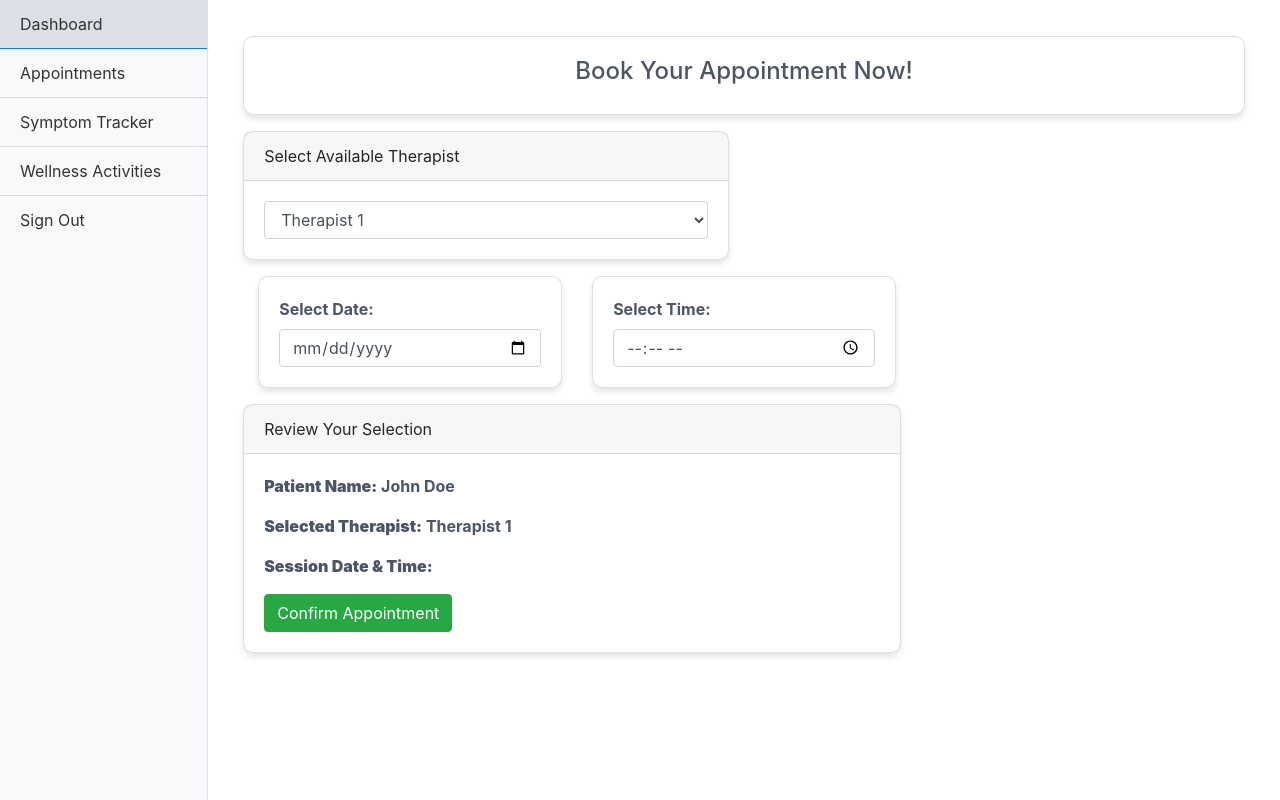
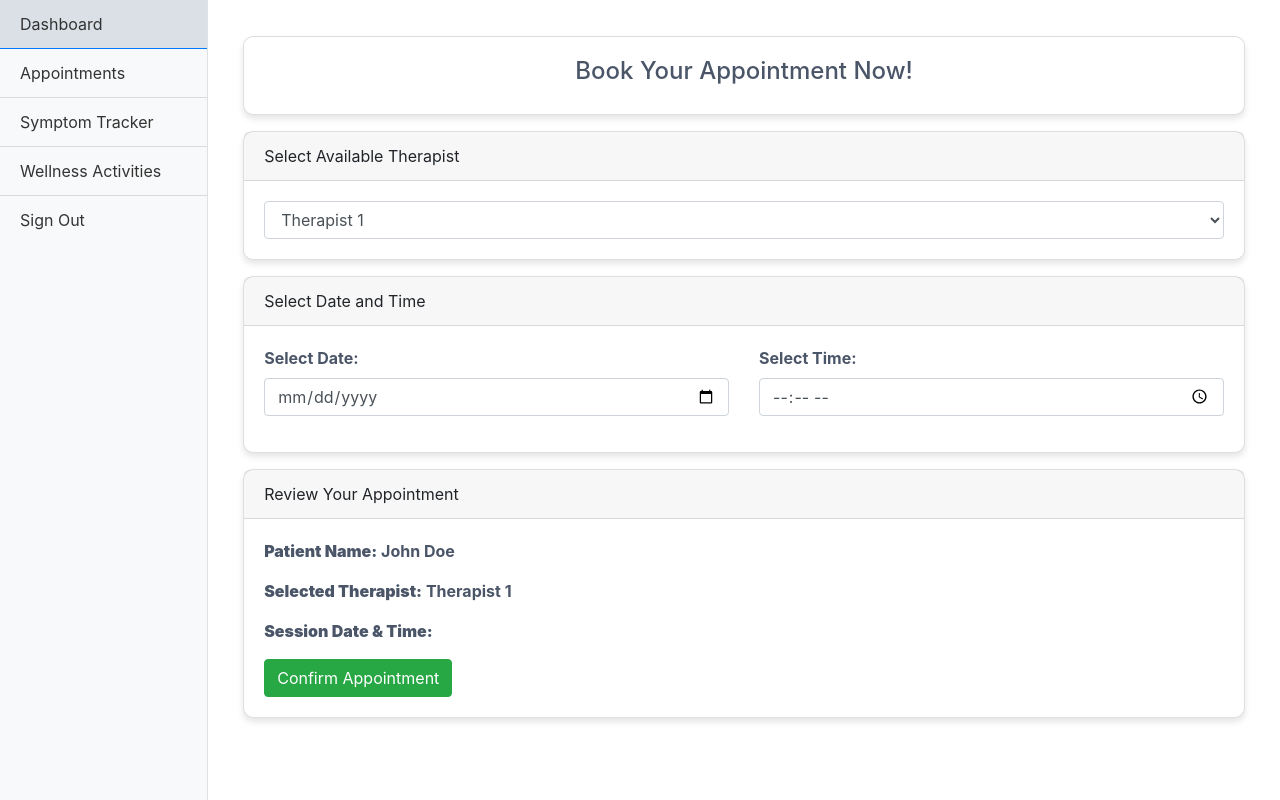
Before and after one commit to rheathadhani/mytelepsychiatry, a plain HTML site: page client/patient-appointments.html in a window 1280 px wide. Drawn offline with nearby package versions, Linux system fonts and the light colour scheme.

Commit message:
appointment

```diff
--- a/client/patient-appointments.html
+++ b/client/patient-appointments.html
@@ -42,12 +42,11 @@
         </div>
 
         <!-- Therapist Selection Section -->
-        <div class="row">
-          <div class="col-md-6">
         <div class="card mb-3">
-              <div class="card-header">
+          <div class="card-header" data-toggle="collapse" data-target="#therapistSelection" aria-expanded="true">
             Select Available Therapist
           </div>
+          <div id="therapistSelection" class="collapse show">
             <div class="card-body">
               <select id="therapistSelect" class="form-control">
                 <option value="Therapist 1">Therapist 1</option>
@@ -57,25 +56,26 @@
             </div>
           </div>
         </div>
-        </div>
 
         <!-- Date and Time Picker Section -->
-        <div class="container-fluid">
+        <div class="card mb-3">
+          <div class="card-header" data-toggle="collapse" data-target="#dateTimePicker" aria-expanded="true">
+            Select Date and Time
+          </div>
+          <div id="dateTimePicker" class="collapse show">
+            <div class="card-body">
+              <div class="row">
                 <!-- Date Selection -->
-          <div class="row">
-              <div class="col-md-4">
-                  <div class="card mb-3">
-                      <div class="card-body">
+                <div class="col-md-6">
+                  <div class="form-group">
                     <label for="date">Select Date:</label>
                     <input type="date" id="date" class="form-control" placeholder="mm/dd/yyyy">
                   </div>
                 </div>
-              </div>
 
                 <!-- Time Selection -->
-              <div class="col-md-4">
-                  <div class="card mb-3">
-                      <div class="card-body">
+                <div class="col-md-6">
+                  <div class="form-group">
                     <label for="time">Select Time:</label>
                     <input type="time" id="time" class="form-control" placeholder="hh:mm">
                   </div>
@@ -83,14 +83,14 @@
               </div>
             </div>
           </div>
+        </div>
 
         <!-- Review and Confirm Section -->
-        <div class="row">
-          <div class="col-md-8">
         <div class="card mb-3">
-              <div class="card-header">
-                Review Your Selection
+          <div class="card-header" data-toggle="collapse" data-target="#reviewSelection" aria-expanded="true">
+            Review Your Appointment
           </div>
+          <div id="reviewSelection" class="collapse show">
             <div class="card-body">
               <p><strong>Patient Name:</strong> John Doe</p> <!-- Replace with dynamic user data -->
               <p><strong>Selected Therapist:</strong> <span id="selectedTherapist">Therapist 1</span></p>
@@ -99,9 +99,8 @@
             </div>
           </div>
         </div>
+
       </div>
-      </div>
-
     </div>
   </div>
   <!-- /#page-content-wrapper -->
@@ -111,7 +110,8 @@
   <!-- Bootstrap and jQuery scripts -->
   <script src="https://ajax.googleapis.com/ajax/libs/jquery/3.5.1/jquery.min.js"></script>
   <script src="https://cdn.jsdelivr.net/npm/@popperjs/core@2.9.2/dist/umd/popper.min.js"></script>
-  <script src="https://stackpath.amazonaws.com/bootstrap/4.5.2/js/bootstrap.min.js"></script>
+  <script src="https://stackpath.bootstrapcdn.com/bootstrap/4.5.2/js/bootstrap.min.js"></script>
+  <script src="patient-appointments.js"></script>
   <script>
     $(document).ready(function() {
 
--- a/client/patient-appointments.js
+++ b/client/patient-appointments.js
@@ -3,6 +3,37 @@ $(document).ready(function() {
     // Initialize the inline datepicker
     $("#datepicker").datepicker({
         altField: "#actualDate", // If you need to submit the date, use an altField
-        altFormat: "yy-mm-dd", // Adjust date format as needed
+        altFormat: "dd-mm-yy", // Adjust date format as needed
     });
 });
+
+$(document).ready(function() {
+
+    // Handle therapist selection change
+    $('#therapistSelect').on('change', function() {
+        $('#selectedTherapist').text($(this).val());
+    });
+
+    // Handle date change
+    $('#date').on('change', function() {
+        updateReviewSection();
+    });
+
+    // Handle time change
+    $('#time').on('change', function() {
+        updateReviewSection();
+    });
+
+    // Function to update the review section
+    function updateReviewSection() {
+        const selectedDate = $('#date').val();
+        const selectedTime = $('#time').val();
+        $('#selectedDateTime').text(`${selectedDate} ${selectedTime}`);
+    }
+
+    // Handle confirm button click
+    $('#confirmAppointment').on('click', function() {
+        alert('Appointment Confirmed!');
+        // You can add more logic here, like submitting the data to the server
+    });
+  });
```
Lines whose indentation alone changed are shown as unchanged.
